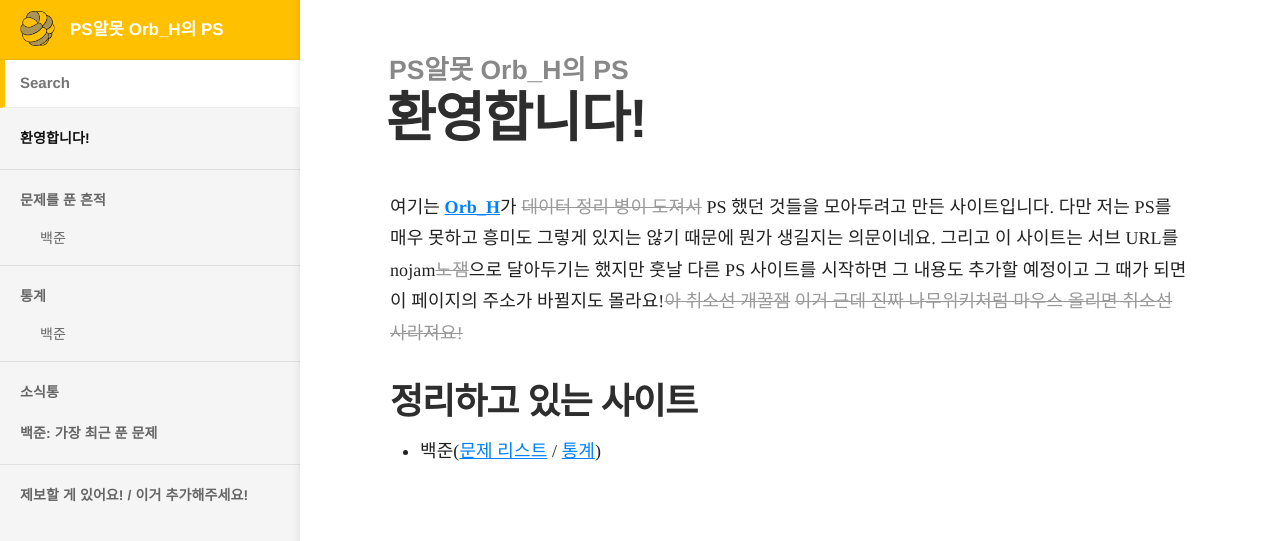
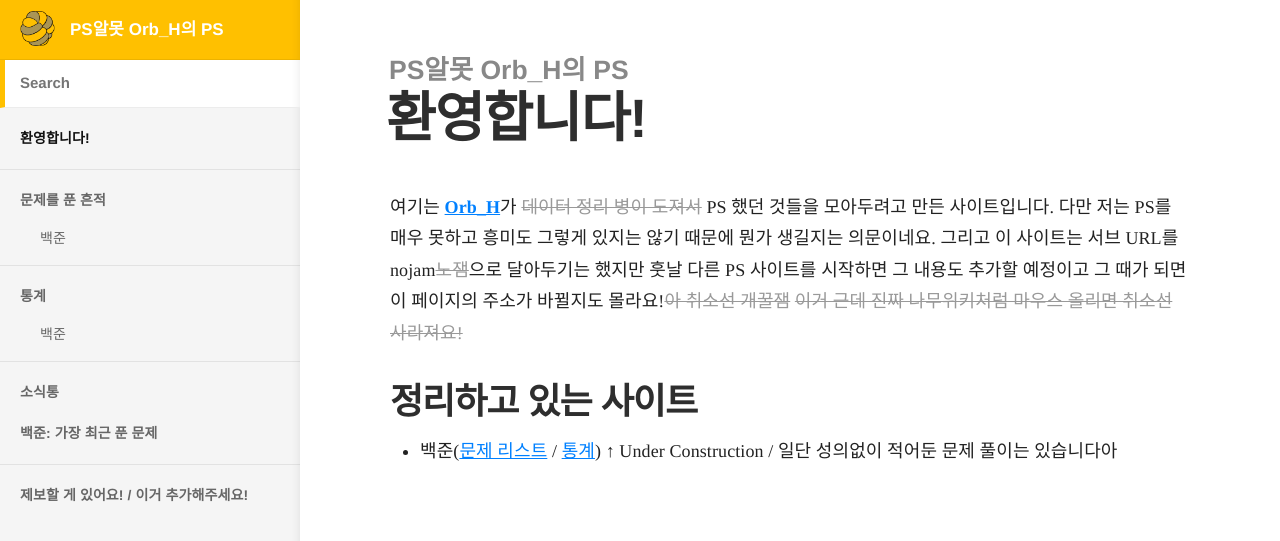
Before and after one commit to Orb-H/nojam, a Jekyll site: the page built from docs/index.md, in a window 1280 px wide. Shown: the top 541 px of the page. Built offline with Jekyll 4.4.1, drawn with Linux system fonts in a browser that asks for light colours; some web fonts are replaced.

Commit message:
Edit index.md

```diff
--- a/docs/index.md
+++ b/docs/index.md
@@ -7,3 +7,4 @@ title: 환영합니다!
 ## 정리하고 있는 사이트
 
 - 백준([문제 리스트]({{ site.baseurl }}/nojam) / [통계]({{ site.baseurl }}/nojam/statistics))
+↑ Under Construction / 일단 성의없이 적어둔 문제 풀이는 있습니다아
```
